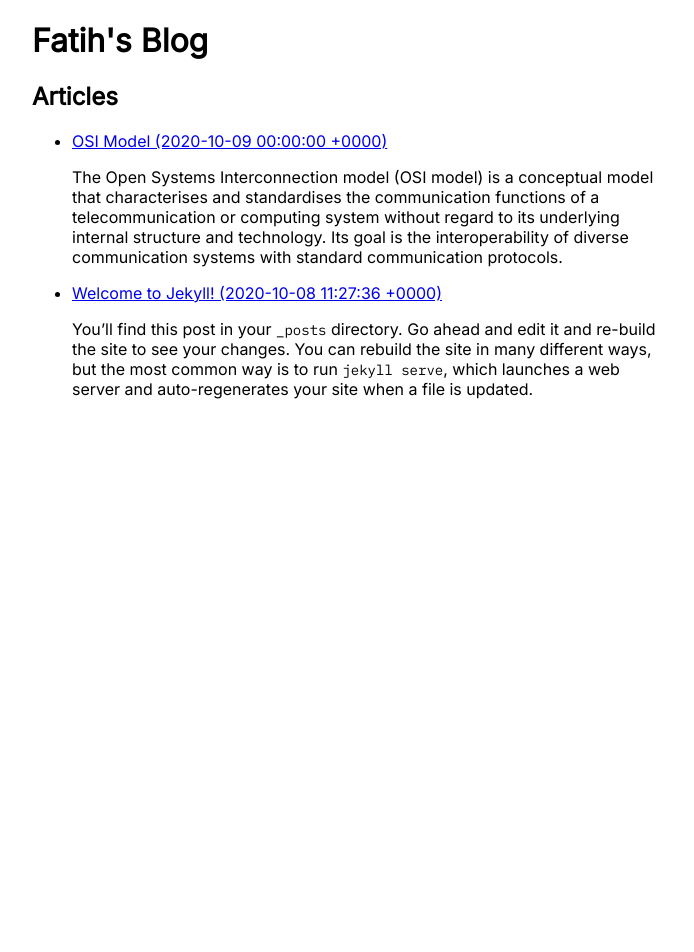
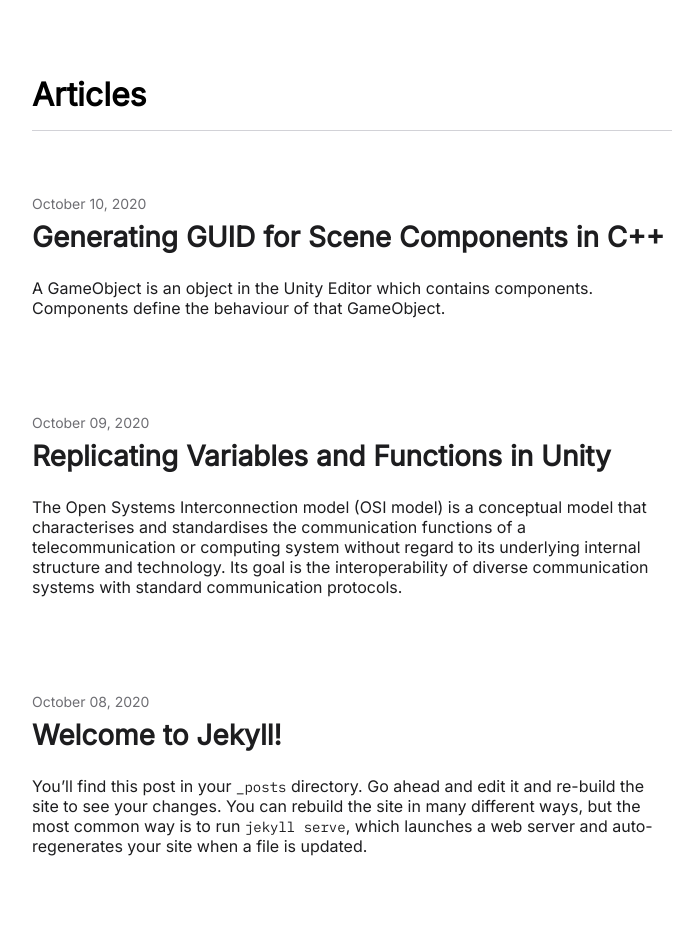
Before and after one commit to shingodaiki/KillingMonster, a Jekyll site: the page built from index.md, in a window 1280 px wide. Shown: the whole page, without its empty margins (288-982 px from the left). Built offline with Jekyll 4.4.1, drawn with Linux system fonts in a browser that asks for light colours; before the commit the page ends 900 px from its top, so only the background shows below that.

Commit message:
playing with post listing style

```diff
--- a/_config.yml
+++ b/_config.yml
@@ -1,5 +1,6 @@
 title: Fatih's Blog
 permalink: /:title
+date_format: "%B %d, %Y"
 exclude:
   - api
   - go.mod
--- a/_layouts/default.html
+++ b/_layouts/default.html
@@ -11,7 +11,9 @@
 
 <body>
 	<div class="page">
-		<h1>{{ site.title }}</h1>
+		<!-- <h1>{{ site.title }}</h1> -->
+		<br/>
+		<br/>
 		{{ content}}
 	</div>
 </body>
--- a/_layouts/home.html
+++ b/_layouts/home.html
@@ -4,15 +4,17 @@ layout: default
 
 {{ content }}
 
-<h2>Articles</h2>
+<h2 class="articles">Articles</h2>
 
-<ul>
+<div class="post-list">
 	{% for post in site.posts %}
-	<li>
-		<a href="{{ post.url | relative_url }}">
-			{{ post.title | escape }} ({{ post.date | date: date_format }})
-		</a>
-		{{ post.excerpt }}
-	</li>
+	<a href="{{ post.url | relative_url }}">
+		<div class="item">
+			<!-- <div class="date"><b>#{{ post.category }}</b></div> -->
+			<div class="date">{{ post.date | date: site.date_format }}</div>
+			<h2>{{ post.title | escape }}</h2>
+			<div class="excerpt">{{ post.excerpt }}</div>
+		</div>
+	</a>
 	{% endfor %}
-</ul>
+</div>
--- a/_posts/2020-10-09-osi-model.md
+++ b/_posts/2020-10-09-osi-model.md
@@ -1,6 +1,7 @@
 ---
+title: Replicating Variables and Functions in Unity
 layout: post
-title: OSI Model
+category: network
 ---
 
 The Open Systems Interconnection model (OSI model) is a conceptual model that characterises and standardises the communication functions of a telecommunication or computing system without regard to its underlying internal structure and technology. Its goal is the interoperability of diverse communication systems with standard communication protocols.
--- /dev/null
+++ b/_posts/2020-10-10-generating-guid-for-scene-components.md
@@ -0,0 +1,16 @@
+---
+title: Generating GUID for Scene Components in C++
+layout: post
+category: unity
+---
+
+A GameObject
+ is an object in the Unity Editor which contains components. Components define the behaviour of that GameObject.
+
+This page describes how to view and interact with components, and provides a brief overview of the most common component configurations in Unity.
+
+To view a GameObject’s components, select the GameObject in the Scene
+ window or Hierarchy window, then see the Inspector
+ window for a list of all components and their settings.
+
+You can interact with components directly in the Editor, or through script. See the Scripting section for guidance on how to control and interact with components through script.
--- a/_sass/main.scss
+++ b/_sass/main.scss
@@ -1,4 +1,4 @@
-$backgroundColor: #ffffff;
+$backgroundColor: #fff;
 $bodyColor: #000000;
 $bodyFont: "Inter", sans-serif;
 $codeFont: "IBM Plex Mono", monospace;
@@ -20,3 +20,56 @@ code {
 	margin: auto;
 	max-width: $pageWidth;
 }
+
+::selection {
+	background: #ffea7f;
+}
+
+.articles {
+	font-size: 32px;
+	padding-bottom: 16px;
+	border-bottom: 1px solid #d2d2d7;
+}
+
+h2 {
+	font-size: 28px;
+}
+
+.post-list {
+	* {
+		// transition: all 0.3s;
+	}
+
+	a {
+		text-decoration: none;
+	}
+
+	.item {
+		margin: 64px 0;
+		padding-bottom: 16px;
+		// border-bottom: 1px solid #d2d2d7;
+
+		.date {
+			font-size: 14px;
+			color: #6e6e73;
+		}
+
+		h2 {
+			color: #1d1d1f;
+			margin-top: 8px;
+			margin-bottom: 24px;
+		}
+
+		.excerpt {
+			// padding-top: 8px;
+			color: #1d1d1f;
+			// color: #666;
+		}
+
+		&:hover {
+			h2 {
+				color: #06c;
+			}
+		}
+	}
+}
```
Also changed, not shown: _posts/2020-10-08-welcome-to-jekyll.md (+4 -3 lines).
